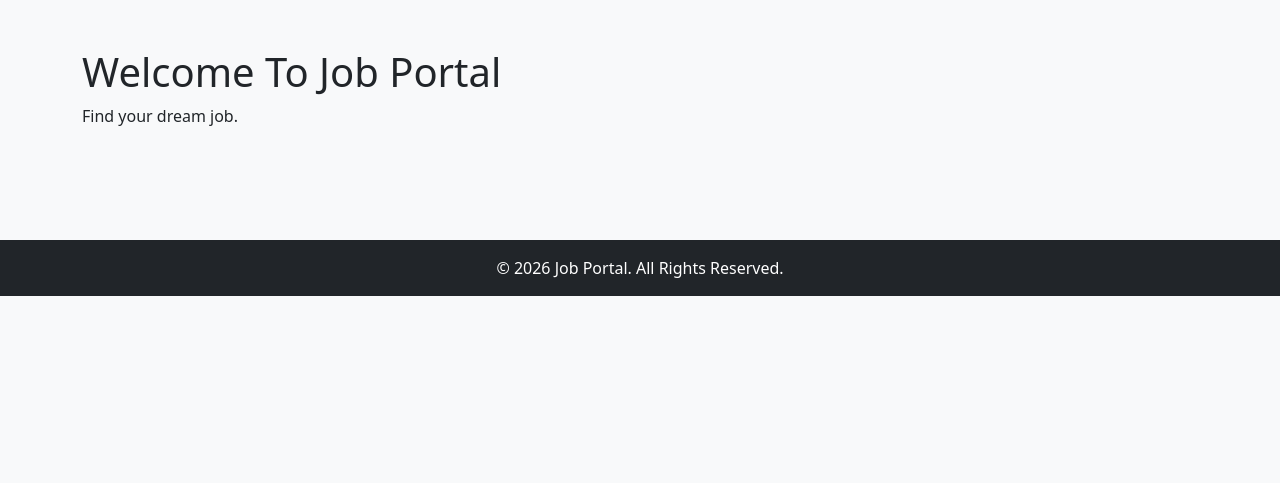
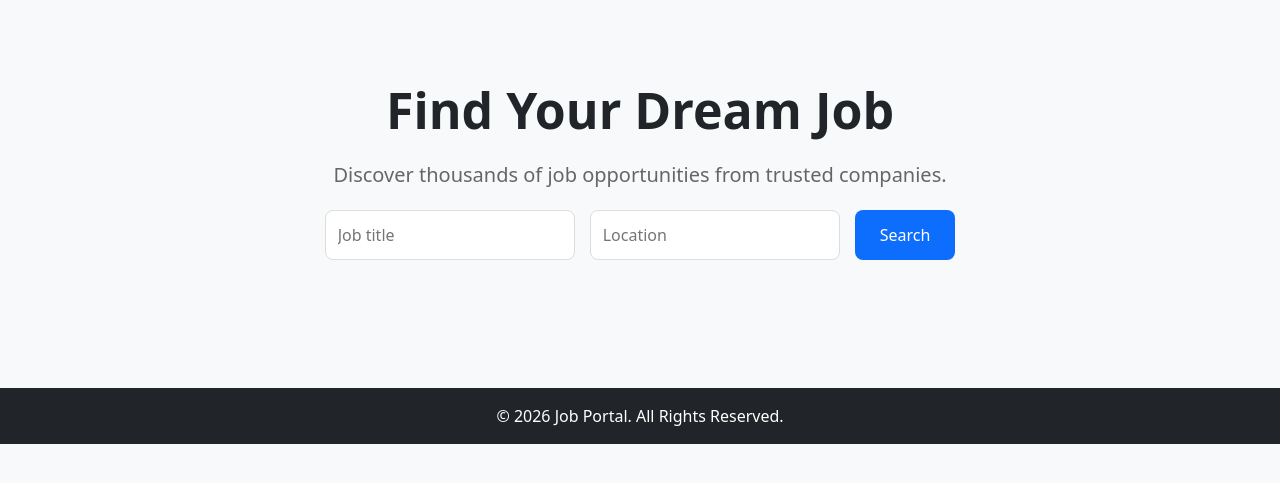
Before and after one commit to tajulislamtaj1234-sys/job_portal, a Django app: page / in a window 1280 px wide. Shown: the part 80-563 px from the top of the page. Run offline with Django 5.2, Linux system fonts and the light colour scheme.

Commit message:
compelte hero section

```diff
--- a/static/css/base.css
+++ b/static/css/base.css
@@ -1,3 +1,55 @@
 body{
     background:#f8f9fa;
 }
+
+.hero{
+    padding:80px 0;
+    text-align:center;
+    background:#f8f9fa;
+}
+
+.hero h1{
+    font-size:50px;
+    font-weight:bold;
+}
+
+.hero p{
+    font-size:20px;
+    color:#666;
+    margin:20px 0;
+}
+
+.search-form{
+    display:flex;
+    justify-content:center;
+    gap:15px;
+    flex-wrap:wrap;
+}
+
+.search-form input{
+
+    width:250px;
+
+    padding:12px;
+
+    border:1px solid #ddd;
+
+    border-radius:8px;
+
+}
+
+.search-form button{
+
+    padding:12px 25px;
+
+    border:none;
+
+    border-radius:8px;
+
+    background:#0d6efd;
+
+    color:white;
+
+    cursor:pointer;
+
+}
--- a/templates/home.html
+++ b/templates/home.html
@@ -1,18 +1,43 @@
 {% extends 'base.html' %}
+
 {% block title %}
 Home
 {% endblock %}
 
 {% block content %}
 
-<div class="container py-5">
+<section class="hero">
 
-    <h1>Welcome To Job Portal</h1>
+    <div class="container">
 
-    <p>
-        Find your dream job.
-    </p>
+        <div class="hero-content">
 
-</div>
+            <h1>Find Your Dream Job</h1>
+
+            <p>
+                Discover thousands of job opportunities from trusted companies.
+            </p>
+
+            <form class="search-form">
+
+                <input
+                        type="text"
+                        placeholder="Job title">
+
+                <input
+                        type="text"
+                        placeholder="Location">
+
+                <button>
+                    Search
+                </button>
+
+            </form>
+
+        </div>
+
+    </div>
+
+</section>
 
 {% endblock %}
```
